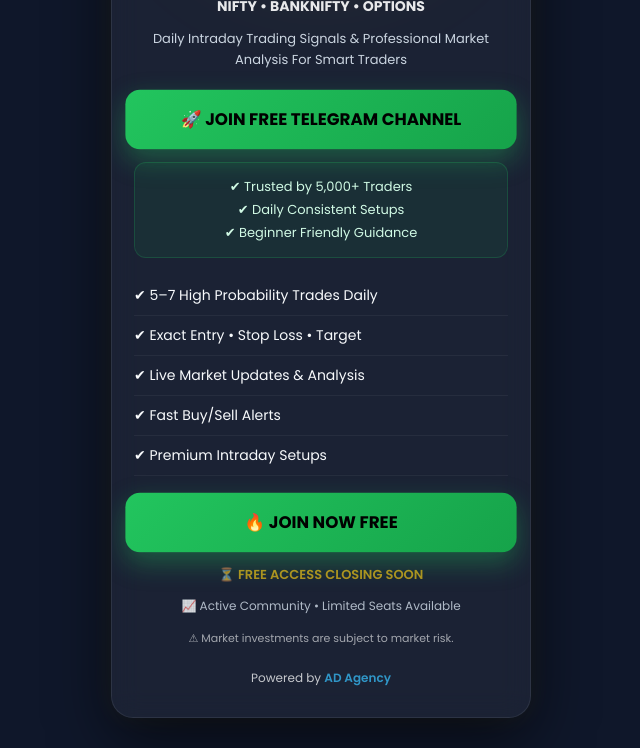
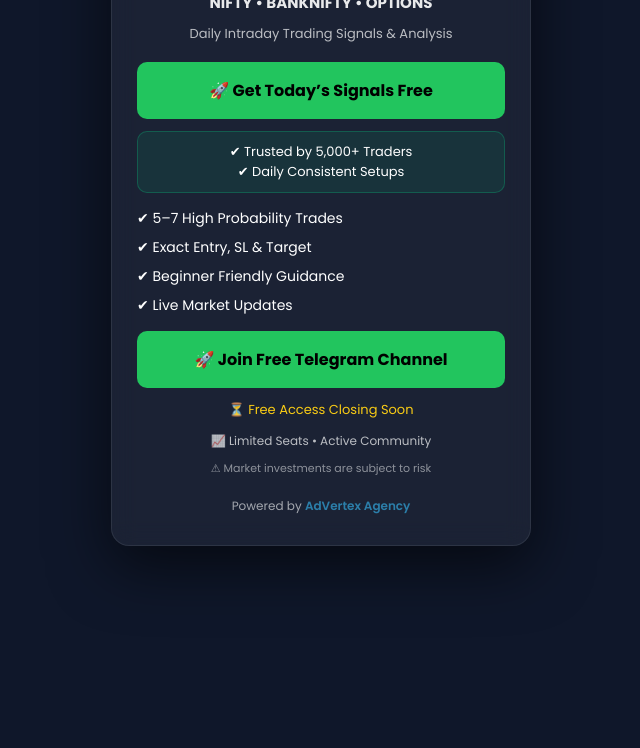
Before and after one commit to tradingexpertindian-droid/Rochit-Singh, a plain HTML site: page index (1).html in a window 1280 px wide. Shown: the part 216-964 px from the top of the page, without its empty margins (319-959 px from the left). After the commit the page ends 800 px from the top, so only its background shows below. Drawn offline with Linux system fonts and the light colour scheme.

Commit message:
Update index (1).html

```diff
--- a/index (1).html
+++ b/index (1).html
@@ -1,4 +1,10 @@
-<div class="munaaf-wrapper">
+<!DOCTYPE html>
+<html lang="en">
+<head>
+<meta charset="UTF-8">
+<meta name="viewport" content="width=device-width, initial-scale=1.0">
+
+<title>ROCHIT SINGH</title>
 
 <link href="https://fonts.googleapis.com/css2?family=Poppins:wght@400;600;700&display=swap" rel="stylesheet">
 
@@ -8,340 +14,209 @@
 margin:0;
 padding:0;
 box-sizing:border-box;
+font-family:'Poppins',sans-serif;
 }
 
 body{
-font-family:'Poppins',sans-serif;
 background:#0f172a;
-}
-
-/* WRAPPER */
-
-.munaaf-wrapper{
-width:100%;
-min-height:100vh;
 display:flex;
 justify-content:center;
 align-items:center;
-padding:30px 15px;
-background:#0f172a;
+min-height:100vh;
+color:#fff;
 }
 
 /* CARD */
 
-.munaaf-card{
-width:100%;
+.container{
+width:95%;
 max-width:420px;
-padding:30px 22px;
-border-radius:22px;
-text-align:center;
-position:relative;
-overflow:hidden;
+padding:30px 25px;
+border-radius:18px;
 
 background:rgba(255,255,255,0.05);
-backdrop-filter:blur(14px);
+backdrop-filter:blur(12px);
 
 border:1px solid rgba(255,255,255,0.08);
 
-box-shadow:
-0 20px 60px rgba(0,0,0,0.6),
-0 0 25px rgba(255,215,0,0.08);
-}
-
-/* TOP GLOW */
-
-.munaaf-card::before{
-content:'';
-position:absolute;
-top:-120px;
-left:50%;
-transform:translateX(-50%);
-width:260px;
-height:260px;
-background:rgba(255,215,0,0.12);
-filter:blur(60px);
-border-radius:50%;
-}
-
-/* LOGO CENTER */
-
-.logo-center{
-display:flex;
-justify-content:center;
-align-items:center;
-width:100%;
-margin-bottom:15px;
+box-shadow:0 20px 60px rgba(0,0,0,0.6);
+text-align:center;
 }
 
 /* LOGO */
 
-.munaaf-logo{
-width:95px;
-height:95px;
+.logo{
+width:80px;
+height:80px;
 border-radius:50%;
-border:3px solid #FFD700;
-object-fit:cover;
-
-animation:logoZoom 2.5s infinite ease-in-out;
-}
-
-@keyframes logoZoom{
-0%{transform:scale(1);}
-50%{transform:scale(1.08);}
-100%{transform:scale(1);}
-}
-
-/* TITLE */
-
-.munaaf-title{
-font-size:24px;
-font-weight:700;
-color:#FFD700;
-margin-bottom:6px;
-letter-spacing:1px;
-}
-
-/* SUBTITLE */
-
-.munaaf-subtitle{
-font-size:14px;
-color:#ffffff;
-opacity:0.9;
+border:2px solid #FFD700;
 margin-bottom:12px;
 }
 
 /* TEXT */
 
-.munaaf-text{
+h1{
+font-size:22px;
+color:#FFD700;
+margin-bottom:6px;
+}
+
+h2{
+font-size:15px;
+opacity:0.9;
+margin-bottom:10px;
+}
+
+.sub{
 font-size:13px;
-color:#cbd5e1;
-line-height:1.6;
-margin-bottom:20px;
+opacity:0.7;
+margin-bottom:18px;
 }
 
 /* BUTTON */
 
-.munaaf-btn{
+.btn{
 display:block;
-width:100%;
 text-decoration:none;
-background:linear-gradient(135deg,#22c55e,#16a34a);
+background:#22c55e;
 color:#000;
-font-size:16px;
 font-weight:700;
 padding:16px;
-border-radius:14px;
-margin:14px 0;
+border-radius:10px;
+margin:12px 0;
 transition:0.3s;
-
-box-shadow:0 10px 25px rgba(34,197,94,0.35);
-
-animation:pulseBtn 1.5s infinite;
 }
 
-@keyframes pulseBtn{
-0%{transform:scale(1);}
-50%{transform:scale(1.05);}
-100%{transform:scale(1);}
-}
-
-.munaaf-btn:hover{
-transform:scale(1.06);
+.btn:hover{
+background:#16a34a;
+transform:scale(1.03);
 }
 
 /* TRUST BOX */
 
-.munaaf-trust{
-background:rgba(34,197,94,0.08);
-border:1px solid rgba(34,197,94,0.2);
-padding:12px;
-border-radius:12px;
+.trust{
+background:rgba(0,255,150,0.08);
+padding:10px;
+border-radius:10px;
 font-size:13px;
-line-height:1.8;
-margin-bottom:18px;
-color:#d1fae5;
+margin-bottom:15px;
+border:1px solid rgba(0,255,150,0.2);
 }
 
-/* POINTS */
+/* LIST */
 
-.munaaf-points{
+.points{
 list-style:none;
+font-size:14px;
 text-align:left;
-margin:18px 0;
+margin:15px 0;
 }
 
-.munaaf-points li{
-font-size:14px;
-padding:9px 0;
-border-bottom:1px solid rgba(255,255,255,0.05);
-color:#f8fafc;
+.points li{
+margin:8px 0;
 }
 
-/* TIMER */
+/* URGENCY */
 
-.munaaf-timer{
-margin-top:12px;
+.timer{
+margin-top:10px;
 font-size:13px;
-font-weight:600;
 color:#facc15;
-
-animation:blink 1.2s infinite;
 }
 
-@keyframes blink{
-0%{opacity:1;}
-50%{opacity:0.4;}
-100%{opacity:1;}
+/* SOCIAL PROOF */
+
+.proof{
+margin-top:12px;
+font-size:12px;
+opacity:0.7;
 }
 
-/* PROOF */
+/* FOOTER BRAND */
 
-.munaaf-proof{
-margin-top:12px;
+.footer{
+margin-top:20px;
 font-size:12px;
-color:#cbd5e1;
-opacity:0.85;
+opacity:0.6;
+}
+
+.footer a{
+color:#38bdf8;
+text-decoration:none;
+font-weight:600;
+}
+
+.footer a:hover{
+text-decoration:underline;
 }
 
 /* RISK */
 
-.munaaf-risk{
-margin-top:15px;
+.risk{
+margin-top:10px;
 font-size:11px;
-opacity:0.6;
-color:#ffffff;
-}
-
-/* FOOTER */
-
-.munaaf-footer{
-margin-top:22px;
-font-size:12px;
-opacity:0.75;
-color:#ffffff;
-}
-
-.munaaf-footer a{
-color:#38bdf8;
-font-weight:600;
-text-decoration:none;
-}
-
-/* MOBILE */
-
-@media(max-width:480px){
-
-.munaaf-card{
-padding:26px 18px;
-border-radius:18px;
-}
-
-.munaaf-title{
-font-size:21px;
-}
-
-.munaaf-btn{
-font-size:15px;
-padding:15px;
-}
-
+opacity:0.5;
 }
 
 </style>
+</head>
 
-<div class="munaaf-card">
+<body>
 
-<!-- CENTER LOGO -->
+<div class="container">
 
-<div class="logo-center">
-<img src="https://i.ibb.co/HThtfpR7/Whats-App-Image-2026-01-30-at-8-54-08-PM.jpg" class="munaaf-logo">
+<img src="https://i.ibb.co/Lhb3DVXv/cropped-circle-image-4.png" class="logo">
+
+<h1>ROCHIT SINGH</h1>
+<h2>NIFTY • BANKNIFTY • OPTIONS</h2>
+
+<p class="sub">
+Daily Intraday Trading Signals & Analysis
+</p>
+
+<!-- TOP BUTTON -->
+<a href="https://t.me/+gWkJuXOGWwhmNjk1" class="btn">
+🚀 Get Today’s Signals Free
+</a>
+
+<div class="trust">
+✔ Trusted by 5,000+ Traders <br>
+✔ Daily Consistent Setups
 </div>
 
-<!-- TITLE -->
+<ul class="points">
+<li>✔ 5–7 High Probability Trades</li>
+<li>✔ Exact Entry, SL & Target</li>
+<li>✔ Beginner Friendly Guidance</li>
+<li>✔ Live Market Updates</li>
+</ul>
 
-<h1 class="munaaf-title">
-TRADE WITH MUNAAF
-</h1>
+<!-- BOTTOM BUTTON -->
+<a href="https://t.me/+gWkJuXOGWwhmNjk1" class="btn">
+🚀 Join Free Telegram Channel
+</a>
 
-<!-- SUBTITLE -->
+<div class="timer">
+⏳ Free Access Closing Soon
+</div>
 
-<h2 class="munaaf-subtitle">
-NIFTY • BANKNIFTY • OPTIONS
-</h2>
+<div class="proof">
+📈 Limited Seats • Active Community
+</div>
 
-<!-- TEXT -->
-
-<p class="munaaf-text">
-Daily Intraday Trading Signals & Professional Market Analysis For Smart Traders
+<p class="risk">
+⚠ Market investments are subject to risk
 </p>
 
-<!-- BUTTON -->
-
-<a href="https://t.me/+zOwF2_cdFBFlYTI1" class="munaaf-btn">
-🚀 JOIN FREE TELEGRAM CHANNEL
-</a>
-
-<!-- TRUST -->
-
-<div class="munaaf-trust">
-✔ Trusted by 5,000+ Traders <br>
-✔ Daily Consistent Setups <br>
-✔ Beginner Friendly Guidance
-</div>
-
-<!-- LIST -->
-
-<ul class="munaaf-points">
-<li>✔ 5–7 High Probability Trades Daily</li>
-<li>✔ Exact Entry • Stop Loss • Target</li>
-<li>✔ Live Market Updates & Analysis</li>
-<li>✔ Fast Buy/Sell Alerts</li>
-<li>✔ Premium Intraday Setups</li>
-</ul>
-
-<!-- SECOND BUTTON -->
-
-<a href="https://t.me/+zOwF2_cdFBFlYTI1" class="munaaf-btn">
-🔥 JOIN NOW FREE
-</a>
-
-<!-- TIMER -->
-
-<div class="munaaf-timer">
-⏳ FREE ACCESS CLOSING SOON
-</div>
-
-<!-- PROOF -->
-
-<div class="munaaf-proof">
-📈 Active Community • Limited Seats Available
-</div>
-
-<!-- RISK -->
-
-<div class="munaaf-risk">
-⚠ Market investments are subject to market risk.
-</div>
-
-<!-- FOOTER -->
-
-<div class="munaaf-footer">
+<!-- CLEAN FOOTER -->
+<div class="footer">
 Powered by
-<a href="https://t.me/+k-z6FWZrh_RjYzBl" target="_blank">
-AD Agency
+<a href="https://t.me/+zeknvpG-rJRiMDE1" target="_blank">
+AdVertex Agency
 </a>
 </div>
 
 </div>
 
-</div>
-
-<!-- AUTO REDIRECT -->
-
-<script>
-
-setTimeout(function(){
-window.location.href="https://t.me/+zOwF2_cdFBFlYTI1";
-},8000);
-
-</script>
+</body>
+</html>
```
